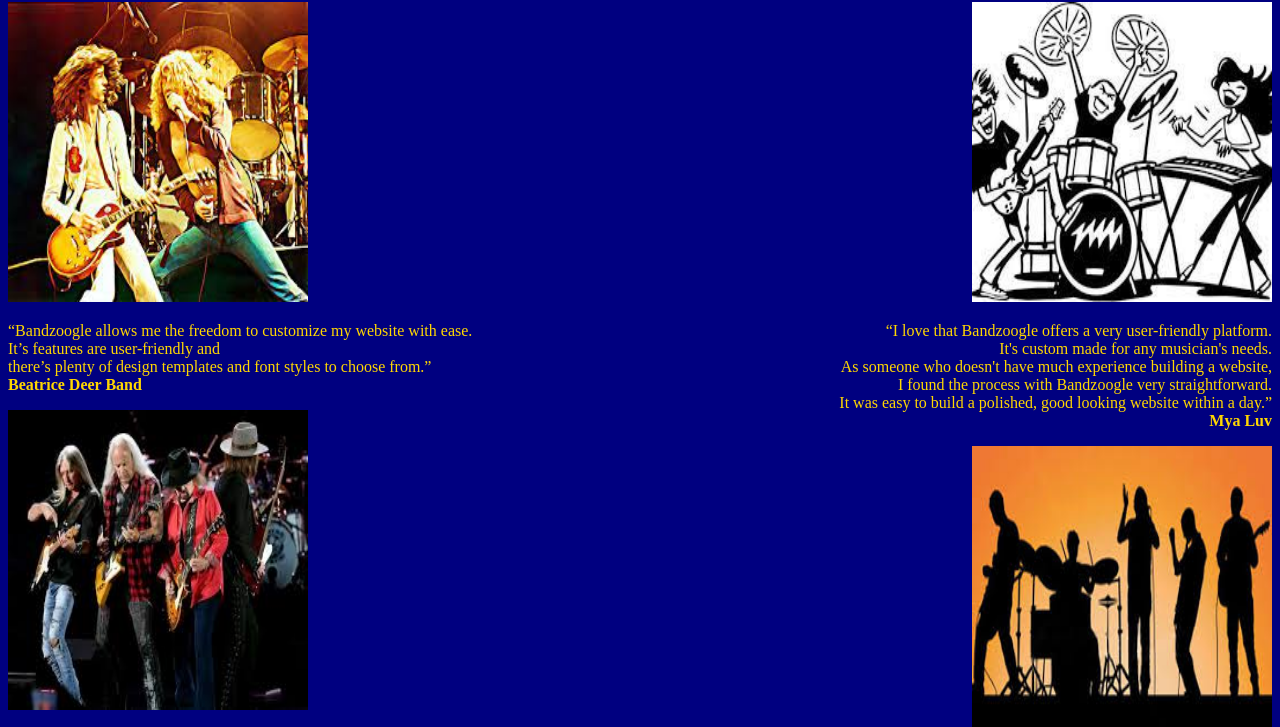
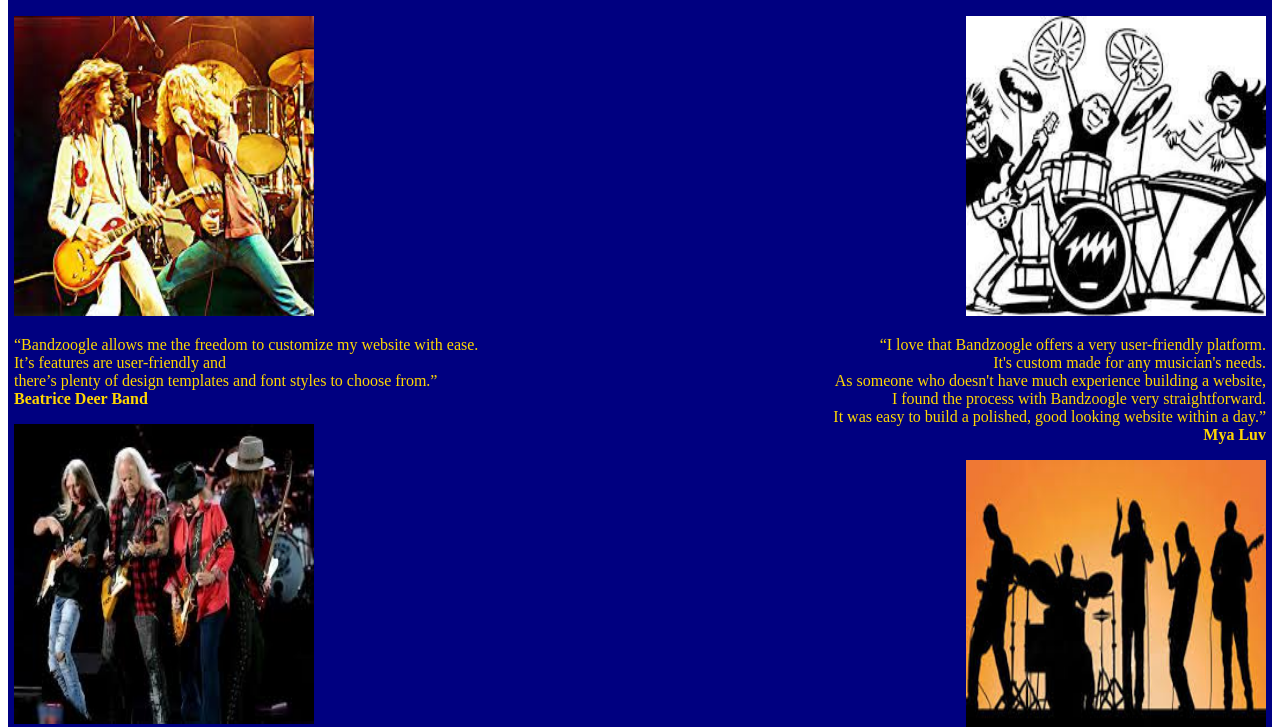
Before and after one commit to VaniliKate/band-web, a plain HTML site: page index.html in a window 1280 px wide. Shown: the part 79-806 px from the top of the page. Drawn offline with Linux system fonts and the light colour scheme.

Commit message:
Modified website looks

```diff
--- a/css/style.css
+++ b/css/style.css
@@ -1,6 +1,7 @@
 .intro {
     background-color: navy;
     color : gold ;
+    padding: 6px;
 }
 #title {
     color : coral;
--- a/index.html
+++ b/index.html
@@ -4,7 +4,8 @@
         <link href="./css/style.css" rel="stylesheet">
             <title>BAND SITE</title>
     </head>
-    <body class="intro">
+    <body>
+        <div class="intro">
        <h1 id="title">BANDZOOGLE</h1>
             <div class="float1">
                 <img src="./first.jpeg" alt="Cartoon band image" width="300px" height="300px">
@@ -20,6 +21,7 @@
             <img src="./fourth.jpeg" alt="Performing rock band" width="300px" height="300px">
                 <p>“I have been using Bandzoogle for years and<br> it has been a staple in my music career.<br> I am able to sell merch effortlessly and<br> keep my fans well informed due to the incredibly<br> easy-to-navigate nature of Bandzoogle.<br> If you’re searching for a reliable, user friendly,<br> and aesthetically pleasing website builder—stop here.”<br>
                                             <strong>Taylor Austin Dye</strong></p>
+        </div>
     </body>
 
 </html>
```
